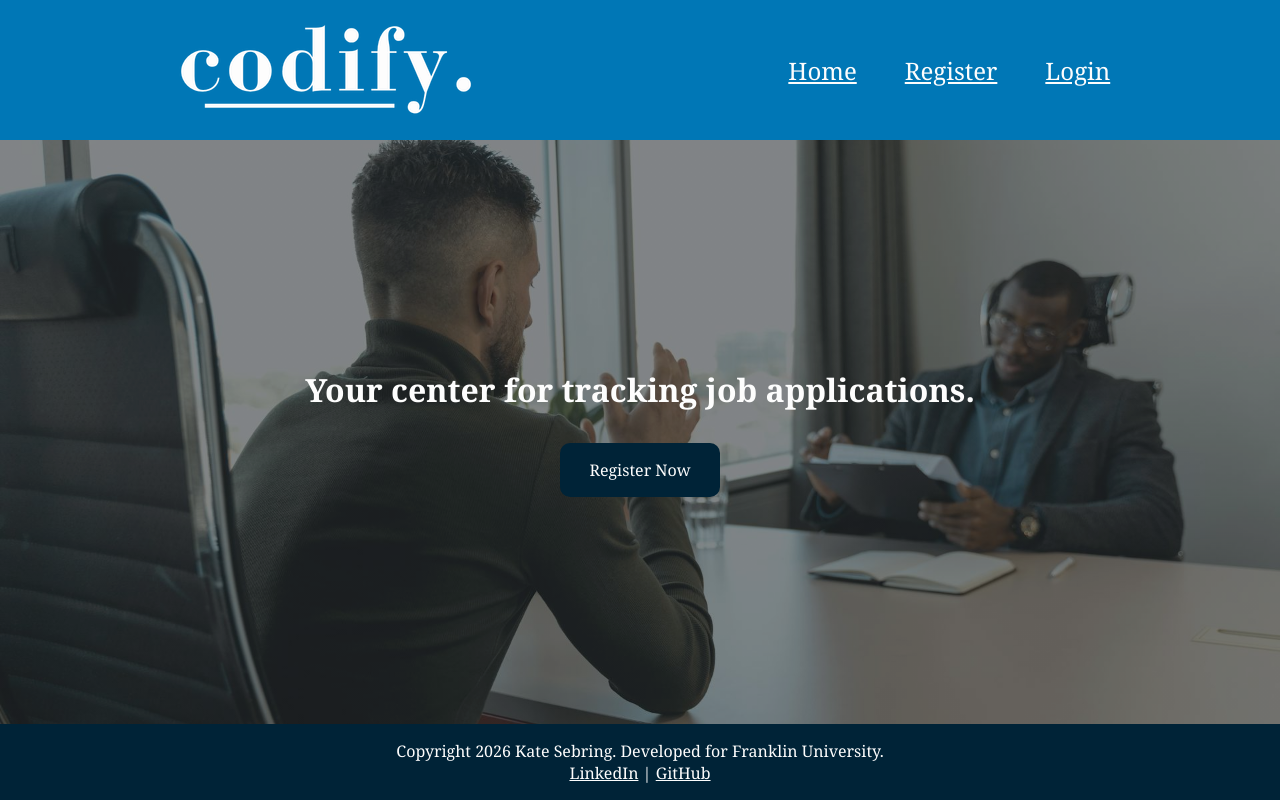
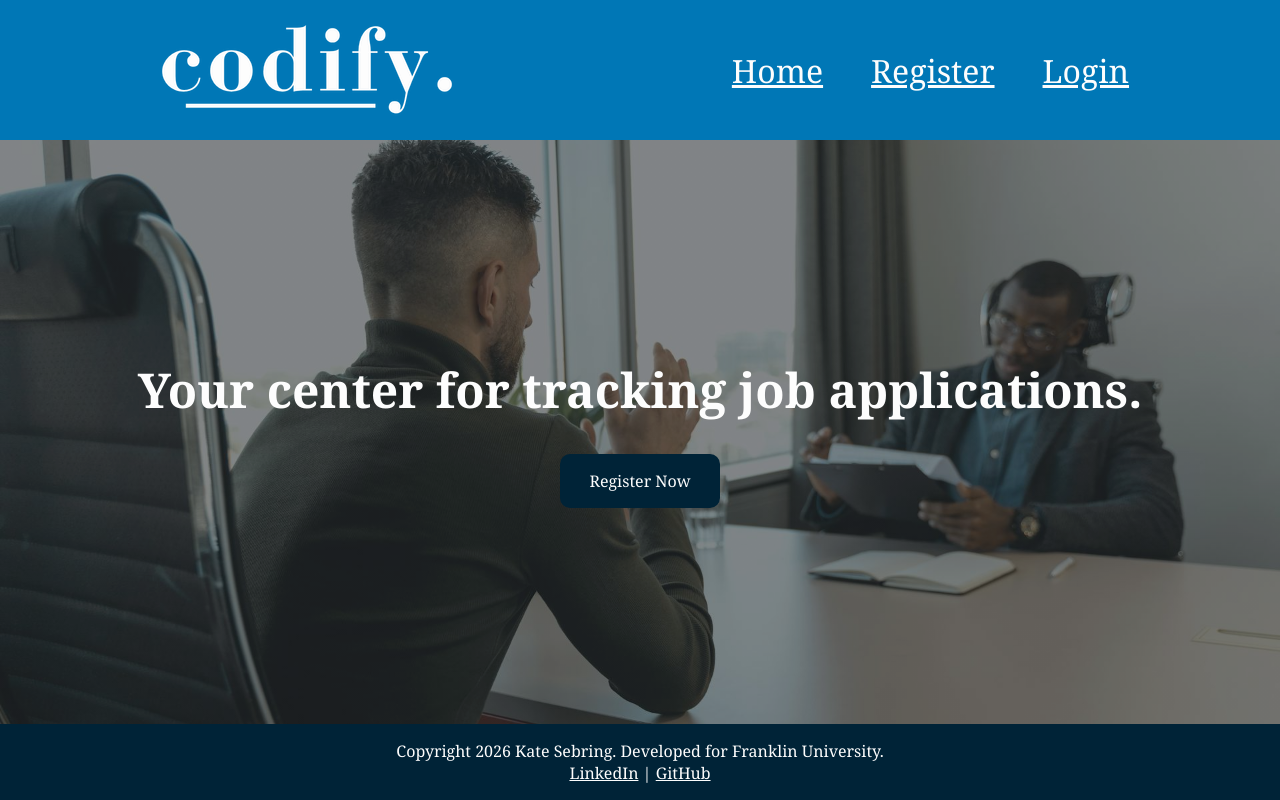
Before and after one commit to KateSebring/Codify, a React app in the folder frontend/: page / in a window 1280 px wide. Built offline with nearby package versions, Linux system fonts and the light colour scheme; the HTML template or start-up script is replaced by a standard one.

Commit message:
Slightly increased size of header links

```diff
--- a/frontend/src/css/Header.css
+++ b/frontend/src/css/Header.css
@@ -16,4 +16,5 @@ header {
 
 .nav-link {
     color: #fdfdfd;
+    font-size: 2rem;
 }
--- a/frontend/src/css/Home.css
+++ b/frontend/src/css/Home.css
@@ -24,6 +24,7 @@ main::before {
 
 main h1 {
     color: #fdfdfd;
+    font-size: 3rem;
 }
 
 button {
--- a/frontend/src/pages/JobAppDashboard.jsx
+++ b/frontend/src/pages/JobAppDashboard.jsx
@@ -11,7 +11,6 @@ function JobAppDashboard() {
                 <h1 className='page-header'>Your Applications</h1>
                 <section className='job-app-section'>
                     <JobAppCard />
-
                 </section>
             </main>
             <Footer />
```
